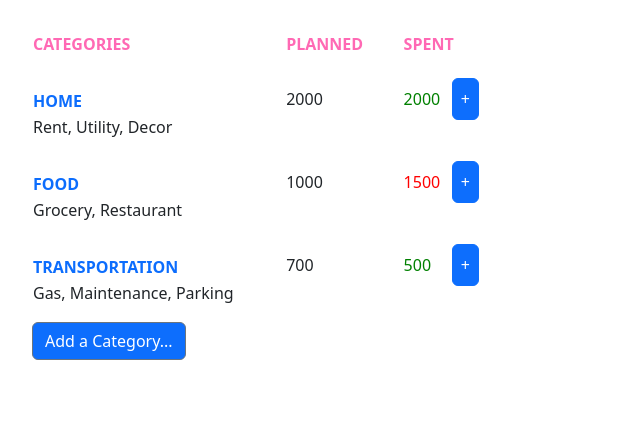
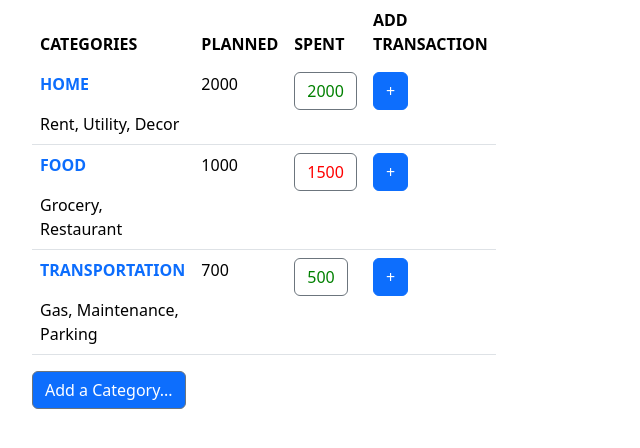
Before and after one commit to delanaeini/budget-app, a React (Create React App) app: page / in a window 1280 px wide. Shown: the top 448 px of the page, without its empty margins (0-640 px from the left). Built offline with nearby package versions, Linux system fonts and the light colour scheme.

Commit message:
spent button showing transactions

```diff
--- a/package.json
+++ b/package.json
@@ -12,6 +12,7 @@
     "react-modal": "^3.16.1",
     "react-scripts": "5.0.1",
     "reactstrap": "^9.2.0",
+    "uuid": "^9.0.1",
     "web-vitals": "^2.1.4"
   },
   "scripts": {
--- /dev/null
+++ b/public/404.html
@@ -0,0 +1,33 @@
+<!DOCTYPE html>
+<html>
+  <head>
+    <meta charset="utf-8">
+    <meta name="viewport" content="width=device-width, initial-scale=1">
+    <title>Page Not Found</title>
+
+    <style media="screen">
+      body { background: #ECEFF1; color: rgba(0,0,0,0.87); font-family: Roboto, Helvetica, Arial, sans-serif; margin: 0; padding: 0; }
+      #message { background: white; max-width: 360px; margin: 100px auto 16px; padding: 32px 24px 16px; border-radius: 3px; }
+      #message h3 { color: #888; font-weight: normal; font-size: 16px; margin: 16px 0 12px; }
+      #message h2 { color: #ffa100; font-weight: bold; font-size: 16px; margin: 0 0 8px; }
+      #message h1 { font-size: 22px; font-weight: 300; color: rgba(0,0,0,0.6); margin: 0 0 16px;}
+      #message p { line-height: 140%; margin: 16px 0 24px; font-size: 14px; }
+      #message a { display: block; text-align: center; background: #039be5; text-transform: uppercase; text-decoration: none; color: white; padding: 16px; border-radius: 4px; }
+      #message, #message a { box-shadow: 0 1px 3px rgba(0,0,0,0.12), 0 1px 2px rgba(0,0,0,0.24); }
+      #load { color: rgba(0,0,0,0.4); text-align: center; font-size: 13px; }
+      @media (max-width: 600px) {
+        body, #message { margin-top: 0; background: white; box-shadow: none; }
+        body { border-top: 16px solid #ffa100; }
+      }
+    </style>
+  </head>
+  <body>
+    <div id="message">
+      <h2>404</h2>
+      <h1>Page Not Found</h1>
+      <p>The specified file was not found on this website. Please check the URL for mistakes and try again.</p>
+      <h3>Why am I seeing this?</h3>
+      <p>This page was generated by the Firebase Command-Line Interface. To modify it, edit the <code>404.html</code> file in your project's configured <code>public</code> directory.</p>
+    </div>
+  </body>
+</html>
--- a/src/App.js
+++ b/src/App.js
@@ -4,20 +4,41 @@
 import FormAddTransaction from "./FormAddTransaction";
 import FormAddCategory from "./FormAddCategory";
 
-//TODO: Add transactions to Spent
-//TODO: Change forms to show up as modals
-//TODO: Edit planned amount
 //TODO: Delete/Edit categories
 //TODO: Get forms to show on modals
-//TODO: Divide Categories table into more components
 
 export default function App() {
   const initialTransactions = [
-    { transactionCategory: "home", title: "rent", amount: 1700 },
-    { transactionCategory: "home", title: "utility", amount: 300 },
-    { transactionCategory: "transportation", title: "gas", amount: 500 },
-    { transactionCategory: "food", title: "grocery", amount: 1300 },
-    { transactionCategory: "food", title: "restaurant", amount: 200 },
+    {
+      id: "41g9284h",
+      transactionCategory: "home",
+      title: "rent",
+      amount: 1700,
+    },
+    {
+      id: "4389182g",
+      transactionCategory: "home",
+      title: "utility",
+      amount: 300,
+    },
+    {
+      id: "65oe843",
+      transactionCategory: "transportation",
+      title: "gas",
+      amount: 500,
+    },
+    {
+      id: "8idi4098",
+      transactionCategory: "food",
+      title: "grocery",
+      amount: 1300,
+    },
+    {
+      id: "88k9hksh",
+      transactionCategory: "food",
+      title: "restaurant",
+      amount: 200,
+    },
   ];
   const initialCategories = [
     {
@@ -41,8 +62,8 @@
   ];
   const [selectedCategory, setSelectedCategory] = useState(null);
   const [categories, setCategories] = useState(initialCategories);
+  const [showAddCategory, setShowAddCategory] = useState(false);
   const [transactions, setTransactions] = useState(initialTransactions);
-  const [showAddCategory, setShowAddCategory] = useState(false);
 
   function handleSelection(category) {
     setSelectedCategory((selected) =>
@@ -70,7 +91,6 @@
     setCategories((categories) => [...categories, category]);
     setShowAddCategory(!showAddCategory);
   }
-
   return (
     <>
       <Row>
@@ -88,6 +108,7 @@
           <Col className="col-md">
             <FormAddTransaction
               selectedCategory={selectedCategory}
+              setSelectedCategory={setSelectedCategory}
               onAddTransaction={handleAddTransaction}
             />
           </Col>
--- a/src/CategoriesList.js
+++ b/src/CategoriesList.js
@@ -13,18 +13,24 @@
     <div className="category-table">
       <Table>
         <thead style={{ color: "hotpink" }}>
+          <tr>
             <th>CATEGORIES</th>
             <th>PLANNED</th>
-          <th colSpan={2}>SPENT</th>
+            <th>SPENT</th>
+            <th>ADD TRANSACTION</th>
+          </tr>
         </thead>
+        <tbody>
           {categories.map((category) => (
             <Category
+              key={category.description}
               transactions={transactions}
               category={category}
               onSelection={onSelection}
               selectedCategory={selectedCategory}
             />
           ))}
+        </tbody>
       </Table>
       <Button
         className="bg-primary"
--- a/src/Category.js
+++ b/src/Category.js
@@ -1,4 +1,5 @@
 import { Button } from "reactstrap";
+import SpentAmount from "./SpentAmount";
 
 export default function Category({
   category,
@@ -8,20 +9,13 @@
 }) {
   const isSelected = selectedCategory?.name === category.name;
 
-  console.log(selectedCategory);
   return (
     <>
       <tr>
         <th style={{ color: "#0c6dfd" }}>{category.name.toUpperCase()}</th>
         <td rowSpan={2}>{category.plannedAmount}</td>
-        <td
-          rowSpan={2}
-          style={{
-            color:
-              category.spentAmount > category.plannedAmount ? "red" : "green",
-          }}
-        >
-          {category.spentAmount}
+        <td rowSpan={2}>
+          <SpentAmount category={category} transactions={transactions} />
         </td>
         <td rowSpan={2}>
           <Button
--- a/src/FormAddTransaction.js
+++ b/src/FormAddTransaction.js
@@ -1,16 +1,9 @@
+import { v4 as uuid } from "uuid";
 import { useState } from "react";
-import {
-  Button,
-  Modal,
-  Form,
-  Label,
-  Input,
-  Row,
-  Col,
-  FormGroup,
-} from "reactstrap";
+import { Button, Form, Label, Input, Row, Col, FormGroup } from "reactstrap";
 
 export default function FormAddTransaction({
+  setSelectedCategory,
   selectedCategory,
   onAddTransaction,
 }) {
@@ -23,12 +16,15 @@
 
     if (!title || !amount) return;
 
-    const newTransaction = { title, amount, transactionCategory };
+    let id = uuid().slice(0, 8);
+    const newTransaction = { id, transactionCategory, title, amount };
 
     onAddTransaction(newTransaction);
+    console.log(newTransaction);
 
     setTitle("");
     setAmount("");
+    setSelectedCategory(null);
   }
 
   return (
--- /dev/null
+++ b/src/SpentAmount.js
@@ -0,0 +1,46 @@
+import { useState } from "react";
+import { Button, Modal, ModalBody, ModalHeader } from "reactstrap";
+
+export default function SpentAmount({ transactions, category }) {
+  const [modalOpen, setModalOpen] = useState(false);
+
+  return (
+    <>
+      <Button
+        style={{
+          color:
+            category.spentAmount > category.plannedAmount ? "red" : "green",
+          background: "white",
+        }}
+        onClick={() => setModalOpen(true)}
+      >
+        {category.spentAmount}
+      </Button>
+      <Modal isOpen={modalOpen}>
+        <ModalHeader
+          className="bg-primary text-white"
+          toggle={() => setModalOpen(false)}
+        >
+          {category.name.charAt(0).toUpperCase() + category.name.slice(1)}{" "}
+          Transactions
+        </ModalHeader>
+        <ModalBody className="transactions-modal">
+          <ul>
+            {transactions
+              .filter(
+                (transaction) =>
+                  transaction.transactionCategory === category.name
+              )
+              .map((t) => (
+                <li key={t.id}>
+                  <span>{t.title}</span>
+                  :&nbsp;
+                  <span>{t.amount}</span>
+                </li>
+              ))}
+          </ul>
+        </ModalBody>
+      </Modal>
+    </>
+  );
+}
--- a/src/index.css
+++ b/src/index.css
@@ -11,6 +11,10 @@
 .category-table {
   margin-left: 2rem;
   margin-right: 2rem;
+}
+
+.category-table th {
+  border: none;
 }
 
 .form-add-category {
@@ -46,11 +50,16 @@
   color: hotpink;
 }
 
-/* .form-add-transaction Input {
-  border-color: #0c6dfd;
-} */
+.planned-input {
+  border: none;
+  border-radius: 5px;
+  min-width: 60%;
+  max-width: 60%;
+  height: 35px;
+}
 
-th {
-  padding-right: 1rem;
-  padding-top: 2rem;
+.transactions-modal ul {
+  list-style-type: none;
+  margin: 0;
+  padding: 0;
 }
```
Also changed, not shown: firebase.json (added), 2 other files (tests, documents, lock files or other folders). Lines whose indentation alone changed are shown as unchanged.
